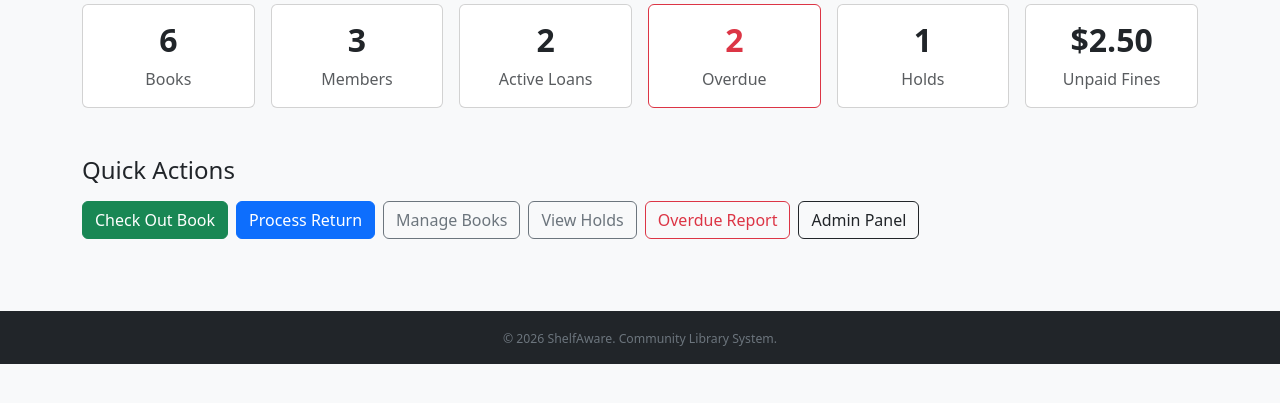
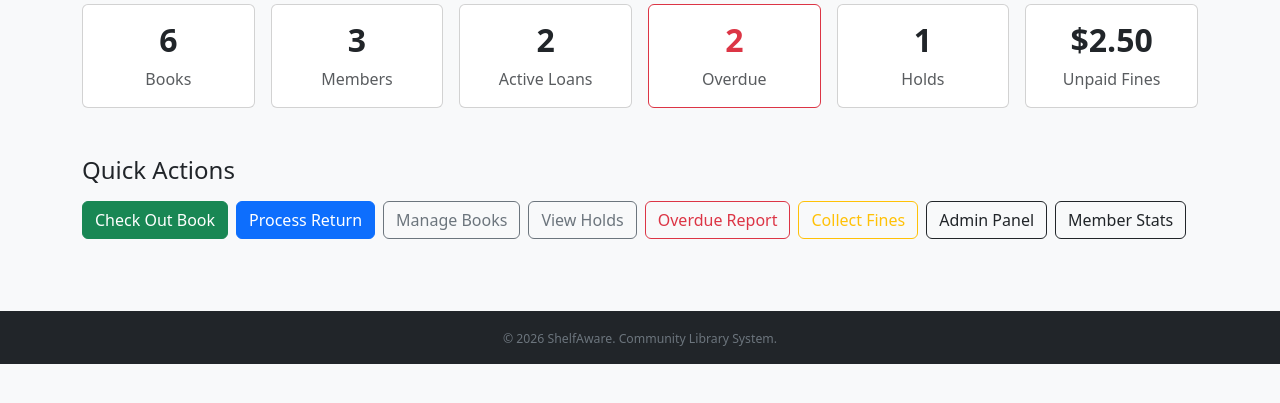
Before and after one commit to lubdhak7414/ShelfAware, a PHP site: page /staff_dashboard.php in a window 1280 px wide. Shown: the part 180-583 px from the top of the page. Run offline with PHP 8.4, Linux system fonts and the light colour scheme; a user stored in the database is signed in; data comes from the database, SQL or seed files in the repository.

Commit message:
Staff fine collection page

```diff
--- a/staff_admin.php
+++ b/staff_admin.php
@@ -51,6 +51,10 @@ require __DIR__ . '/partials/header.php';
 ?>
 
 <h2 class="mb-4">Admin Panel</h2>
+
+<div class="mb-3">
+    <a href="/member_stats.php" class="btn btn-outline-primary btn-sm">Member Borrowing Stats</a>
+</div>
 
 <?php if ($msg):   ?><div class="alert alert-success"><?= e($msg) ?></div><?php endif; ?>
 <?php if ($error): ?><div class="alert alert-danger"><?= e($error) ?></div><?php endif; ?>
--- a/staff_dashboard.php
+++ b/staff_dashboard.php
@@ -82,8 +82,10 @@ require __DIR__ . '/partials/header.php';
     <div class="col-auto"><a href="/manage_books.php" class="btn btn-outline-secondary">Manage Books</a></div>
     <div class="col-auto"><a href="/holds.php" class="btn btn-outline-secondary">View Holds</a></div>
     <div class="col-auto"><a href="/overdue.php" class="btn btn-outline-danger">Overdue Report</a></div>
+    <div class="col-auto"><a href="/collect_fine.php" class="btn btn-outline-warning">Collect Fines</a></div>
     <?php if ($_SESSION['staff_role'] === 'admin'): ?>
     <div class="col-auto"><a href="/staff_admin.php" class="btn btn-outline-dark">Admin Panel</a></div>
+    <div class="col-auto"><a href="/member_stats.php" class="btn btn-outline-dark">Member Stats</a></div>
     <?php endif; ?>
 </div>
 
```
